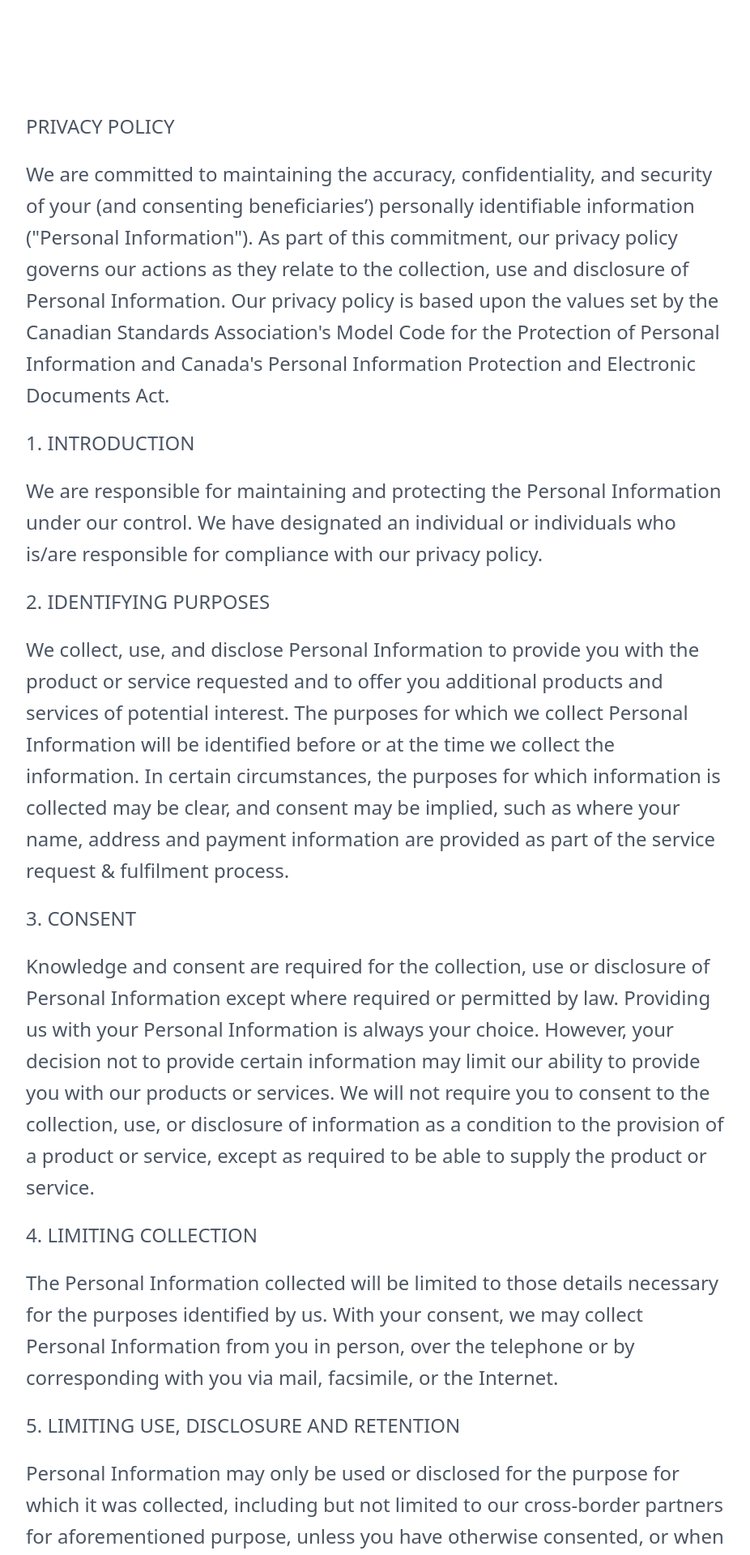
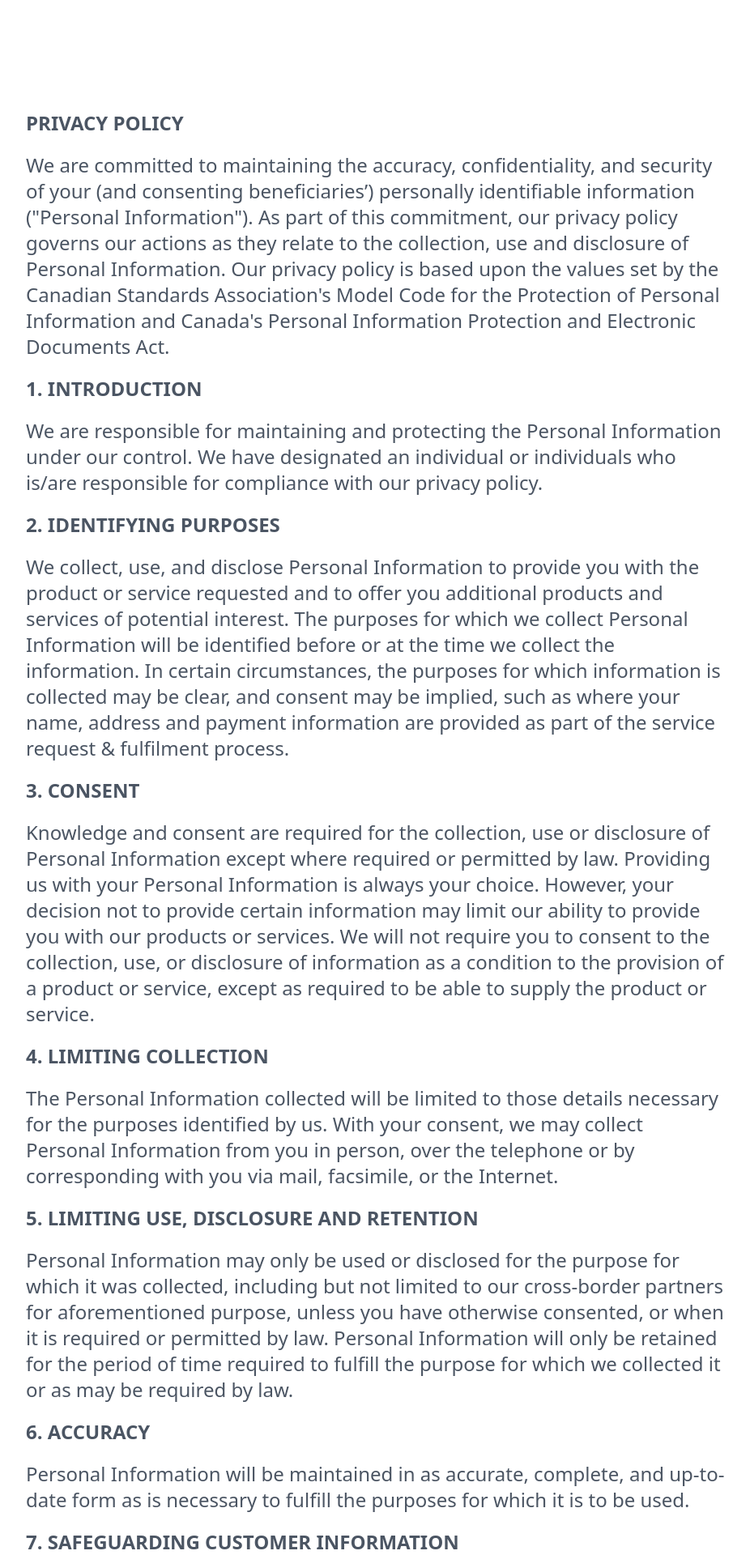
Before and after one commit to ihsidna/ihs-frontend, a React (Create React App) app: page /privacy-policy in a window 1280 px wide. Shown: the part 640-2560 px from the top of the page at 81% size, without its empty margins (176-1102 px from the left). Built offline with nearby package versions, Linux system fonts and the light colour scheme.

Commit message:
mobile screen refactor

```diff
--- a/src/components/Privacy.jsx
+++ b/src/components/Privacy.jsx
@@ -3,8 +3,8 @@ import React from 'react';
 const Privacy = () => {
 	return (
 		<div className="md:py-40 pb-20 pt-8">
-			<div className="mx-52 text-gray-600 text-2xl leading-relaxed">
-				<p className="my-5 uppercase">PRIVACY POLICY</p>
+			<div className="md:mx-52 mx-8 text-gray-600 md:text-2xl text-lg leading-relaxed">
+				<p className="my-5 uppercase font-semibold">PRIVACY POLICY</p>
 
 				<p className="my-5">We are committed to maintaining the accuracy, confidentiality, and security of your (and
 					consenting beneficiaries’) personally identifiable information (&quot;Personal Information&quot;). As part
@@ -13,13 +13,13 @@ const Privacy = () => {
 					Canadian Standards Association&#39;s Model Code for the Protection of Personal Information and
 					Canada&#39;s Personal Information Protection and Electronic Documents Act.</p>
 
-				<p className="my-5 uppercase">1. Introduction</p>
+				<p className="my-5 uppercase font-semibold">1. Introduction</p>
 
 				<p className="my-5">We are responsible for maintaining and protecting the Personal Information under our control.
 					We have designated an individual or individuals who is/are responsible for compliance with our
 					privacy policy.</p>
 
-				<p className="my-5 uppercase">2. Identifying Purposes</p>
+				<p className="my-5 uppercase font-semibold">2. Identifying Purposes</p>
 
 				<p className="my-5">We collect, use, and disclose Personal Information to provide you with the product or service
 					requested and to offer you additional products and services of potential interest. The purposes
@@ -28,7 +28,7 @@ const Privacy = () => {
 					clear, and consent may be implied, such as where your name, address and payment
 					information are provided as part of the service request &amp; fulfilment process.</p>
 
-				<p className="my-5 uppercase">3. Consent</p>
+				<p className="my-5 uppercase font-semibold">3. Consent</p>
 
 				<p className="my-5">Knowledge and consent are required for the collection, use or disclosure of Personal
 					Information except where required or permitted by law. Providing us with your Personal
@@ -37,13 +37,13 @@ const Privacy = () => {
 					consent to the collection, use, or disclosure of information as a condition to the provision of a
 					product or service, except as required to be able to supply the product or service.</p>
 
-				<p className="my-5 uppercase">4. Limiting Collection</p>
+				<p className="my-5 uppercase font-semibold">4. Limiting Collection</p>
 
 				<p className="my-5">The Personal Information collected will be limited to those details necessary for the purposes
 					identified by us. With your consent, we may collect Personal Information from you in person,
 					over the telephone or by corresponding with you via mail, facsimile, or the Internet.</p>
 
-				<p className="my-5 uppercase">5. Limiting Use, Disclosure and Retention</p>
+				<p className="my-5 uppercase font-semibold">5. Limiting Use, Disclosure and Retention</p>
 
 				<p className="my-5">Personal Information may only be used or disclosed for the purpose for which it was collected,
 					including but not limited to our cross-border partners for aforementioned purpose, unless you
@@ -51,23 +51,23 @@ const Privacy = () => {
 					only be retained for the period of time required to fulfill the purpose for which we collected it
 					or as may be required by law.</p>
 
-				<p className="my-5 uppercase">6. Accuracy</p>
+				<p className="my-5 uppercase font-semibold">6. Accuracy</p>
 
 				<p className="my-5">Personal Information will be maintained in as accurate, complete, and up-to-date form as is
 					necessary to fulfill the purposes for which it is to be used.</p>
 
-				<p className="my-5 uppercase">7. Safeguarding Customer Information</p>
+				<p className="my-5 uppercase font-semibold">7. Safeguarding Customer Information</p>
 
 				<p className="my-5">Personal Information will be protected by security safeguards that are appropriate to the
 					sensitivity level of the information. We take all reasonable precautions to protect your Personal
 					Information from any loss or unauthorized use, access, or disclosure.</p>
 
-				<p className="my-5 uppercase">8. Openness</p>
+				<p className="my-5 uppercase font-semibold">8. Openness</p>
 
 				<p className="my-5">We will make information available to you about our policies and practices with respect to the
 					management of your Personal Information.</p>
 
-				<p className="my-5 uppercase">9. Customer Access</p>
+				<p className="my-5 uppercase font-semibold">9. Customer Access</p>
 
 				<p className="my-5">Upon request, you will be informed of the existence, use and disclosure of your Personal
 					Information, and will be given access to it. You may verify the accuracy and completeness of
@@ -76,7 +76,7 @@ const Privacy = () => {
 					example, we may not disclose information relating to you if other individuals are referenced or
 					if there are legal, security or commercial proprietary restrictions.</p>
 
-				<p className="my-5 uppercase">10. Handling Customer Complaints and Suggestions</p>
+				<p className="my-5 uppercase font-semibold">10. Handling Customer Complaints and Suggestions</p>
 
 				<p className="my-5">You may direct any questions or enquiries with respect to our privacy policy or our practices by
 					contacting:</p>
@@ -86,9 +86,9 @@ const Privacy = () => {
 					Ottawa, ON K0A 1L0<br />
 					IHSMedical@outlook.com<br /></p>
 
-				<p className="my-5 uppercase">Additional Information</p>
+				<p className="my-5 uppercase font-semibold">Additional Information</p>
 
-				<p className="my-5 uppercase">Cookies</p>
+				<p className="my-5 uppercase font-semibold">Cookies</p>
 
 				<p className="my-5">A cookie is a small computer file or piece of information that may be stored in your computer&#39;s
 					hard drive when you visit our websites. We may use cookies to improve our website’s
@@ -99,7 +99,7 @@ const Privacy = () => {
 					acceptance. Please note, however, if you disable cookies, you may not experience optimal
 					performance of our website.</p>
 
-				<p className="my-5 uppercase">Other Websites</p>
+				<p className="my-5 uppercase font-semibold">Other Websites</p>
 				<p className="my-5">Our website may contain links to other third-party sites that are not governed by this privacy
 					policy. Although we endeavour to only link to sites with high privacy standards, our privacy
 					policy will no longer apply once you leave our website. Additionally, we are not responsible for
--- a/src/components/Terms.jsx
+++ b/src/components/Terms.jsx
@@ -3,7 +3,7 @@ import React from 'react';
 const Terms = () => {
 	return (
 		<div className="md:py-40 pb-20 pt-8">
-			<div className="mx-52 text-gray-600 text-2xl leading-relaxed">
+			<div className="md:mx-52 mx-8 text-gray-600 md:text-2xl text-lg leading-relaxed">
 				<p className="my-5">TERMS OF USE</p>
 
 				<p className="my-5 uppercase">1. Introduction</p>
```
